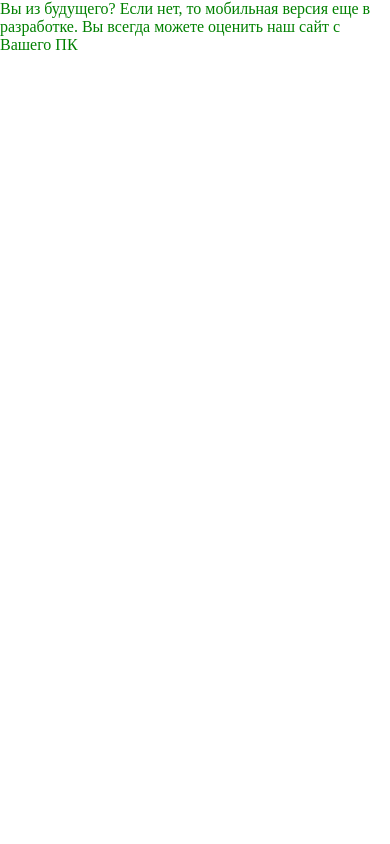
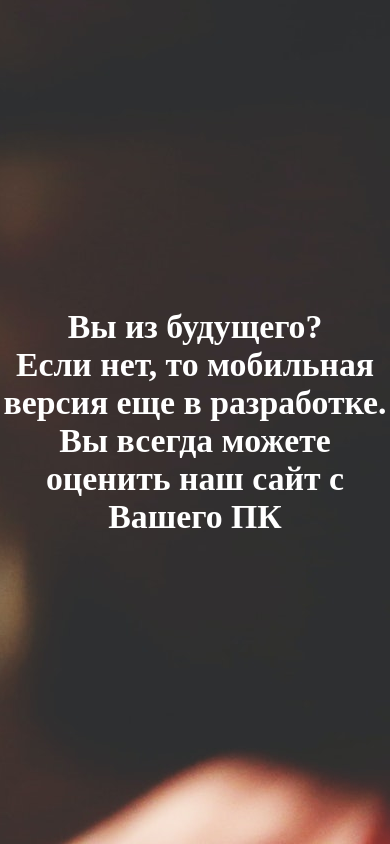
Before and after one commit to rugrisser/sk-webstudio, a Vue app: page / in a window 390 px wide. Built offline with nearby package versions, Linux system fonts and the light colour scheme; what vue-wow would draw is missing.

Commit message:
update delete mobile version

```diff
--- a/src/components/Footer.vue
+++ b/src/components/Footer.vue
@@ -82,7 +82,12 @@
     }
   }
 }
-@media (max-width: 630px) {
+@media (max-width: 730px) {
+  .mFooter {
+    display: none;
+  }
+}
+@media (max-height: 460px) {
   .mFooter {
     display: none;
   }
--- a/src/views/Home.vue
+++ b/src/views/Home.vue
@@ -1,7 +1,11 @@
 <template>
     <div class="home">
         <div class="screenError">
-            <span>Вы из будущего? Если нет, то мобильная версия еще в разработке. Вы всегда можете оценить наш сайт с Вашего ПК</span>
+            <div style="display: flex; flex-direction: column; margin: auto; font-weight: bold">
+                <span>Вы из будущего?</span>
+                <span>Если нет, то мобильная версия еще в разработке.</span>
+                <span>Вы всегда можете оценить наш сайт с Вашего ПК</span>
+            </div>
         </div>
         <NavigationBar start-transparent/>
         <div class="main_div_home">
@@ -436,7 +440,6 @@
                         'Web Application',
                         '/img/projects/main16.png',
                         13
-
                     ),
                     new Project(
                         'Медицинские тесты',
@@ -496,14 +499,20 @@
 
 <style lang="scss">
     .screenError {
+        height: 100vh;
+        width: 100vw;
         display: none;
-        color: green;
-        background: #FFFFFF;
+        color: white;
+        text-align: center;
+        align-items: center;
+        font-size: 4vh;
+        background: url("/img/background.jpg") 100% 100%;
     }
 
     .main_div_home {
         display: block;
     }
+
     .home {
         background-color: $black-darker;
         margin: auto;
@@ -665,12 +674,13 @@
             display: flex;
         }
     }
+
     @media (max-height: 460px) {
         .main_div_home {
             display: none;
         }
         .screenError {
-            display: flex;
+            display: block;
         }
     }
 </style>
--- a/src/views/Person.vue
+++ b/src/views/Person.vue
@@ -1,7 +1,11 @@
 <template>
     <div class="person" id="main">
         <div class="screenError">
-            <span>Вы из будущего? Если нет, то мобильная версия еще в разработке. Вы всегда можете оценить наш сайт с Вашего ПК</span>
+            <div style="display: flex; flex-direction: column; margin: auto; font-weight: bold">
+                <span>Вы из будущего?</span>
+                <span>Если нет, то мобильная версия еще в разработке.</span>
+                <span>Вы всегда можете оценить наш сайт с Вашего ПК</span>
+            </div>
         </div>
 
         <NavigationBar/>
@@ -387,12 +391,14 @@
     }
 
     .screenError {
+        height: 100vh;
+        width: 100vw;
         display: none;
-        color: green;
-        background: #FFFFFF;
-        font-size: 5vw;
-        height: 100%;
-        width: 100%;
+        color: white;
+        text-align: center;
+        align-items: center;
+        font-size: 4vh;
+        background: url("/img/background.jpg") 100% 100%;
     }
 
     .about_person_style {
--- a/src/views/Portfolio.vue
+++ b/src/views/Portfolio.vue
@@ -1,14 +1,19 @@
 <template>
     <div class="portfolio">
         <div class="screenError">
-            <span>Вы из будущего? Если нет, то мобильная версия еще в разработке. Вы всегда можете оценить наш сайт с Вашего ПК</span>
+            <div style="display: flex; flex-direction: column; margin: auto; font-weight: bold">
+                <span>Вы из будущего?</span>
+                <span>Если нет, то мобильная версия еще в разработке.</span>
+                <span>Вы всегда можете оценить наш сайт с Вашего ПК</span>
+            </div>
         </div>
         <NavigationBar/>
+        <div class="mainPortfolio">
             <section class="container-fluid portfolio-greeting w-100 d-flex  flex-column flex-wrap">
                 <h1 class="greeting-header">{{portfolios[$route.params.id - 1].mainAppHeader}}</h1>
                 <div class="greeting-content">
                     <img class="greeting-img"
-                     :src="portfolios[$route.params.id - 1].mainAppImage" />
+                         :src="portfolios[$route.params.id - 1].mainAppImage"/>
                     <div class="greeting-description">
                         <p>{{portfolios[$route.params.id - 1].mainAppInfo}}</p>
                         <div class="d-inline-flex justify-content-start graphic-editor-list">
@@ -64,6 +69,7 @@
                     </video>
                 </div>
             </section>
+        </div>
         <Footer/>
     </div>
 </template>
@@ -128,7 +134,6 @@
                         ["/img/projects/skills/google.png", "/img/projects/skills/python.png", "/img/projects/skills/telegram.png"],
                         ["/img/projects/main6.png"],
                         false
-
                     ),
                     new Portfolio(
                         "Приложение для завода компании Лукойл",
@@ -305,7 +310,7 @@
         font-family: "Open Sans";
     }
 
-    button.VueCarousel-dot{
+    button.VueCarousel-dot {
         outline: none;
     }
 
@@ -412,13 +417,16 @@
         max-width: 50%;
         margin-right: 10%;
     }
+
     .screenError {
+        height: 100vh;
+        width: 100vw;
         display: none;
-        color: green;
-        background: #FFFFFF;
-        font-size: 5vw;
-        height: 100%;
-        width: 100%;
+        color: white;
+        text-align: center;
+        align-items: center;
+        font-size: 4vh;
+        background: url("/img/background.jpg") 100% 100%;
     }
 
     video {
@@ -452,15 +460,16 @@
     }
 
     @media (max-width: 730px) {
-        .main_division {
+        .mainPortfolio {
             display: none;
         }
         .screenError {
             display: flex;
         }
     }
+
     @media (max-height: 460px) {
-        .main_division {
+        .mainPortfolio {
             display: none;
         }
         .screenError {
```
Lines whose indentation alone changed are shown as unchanged.
